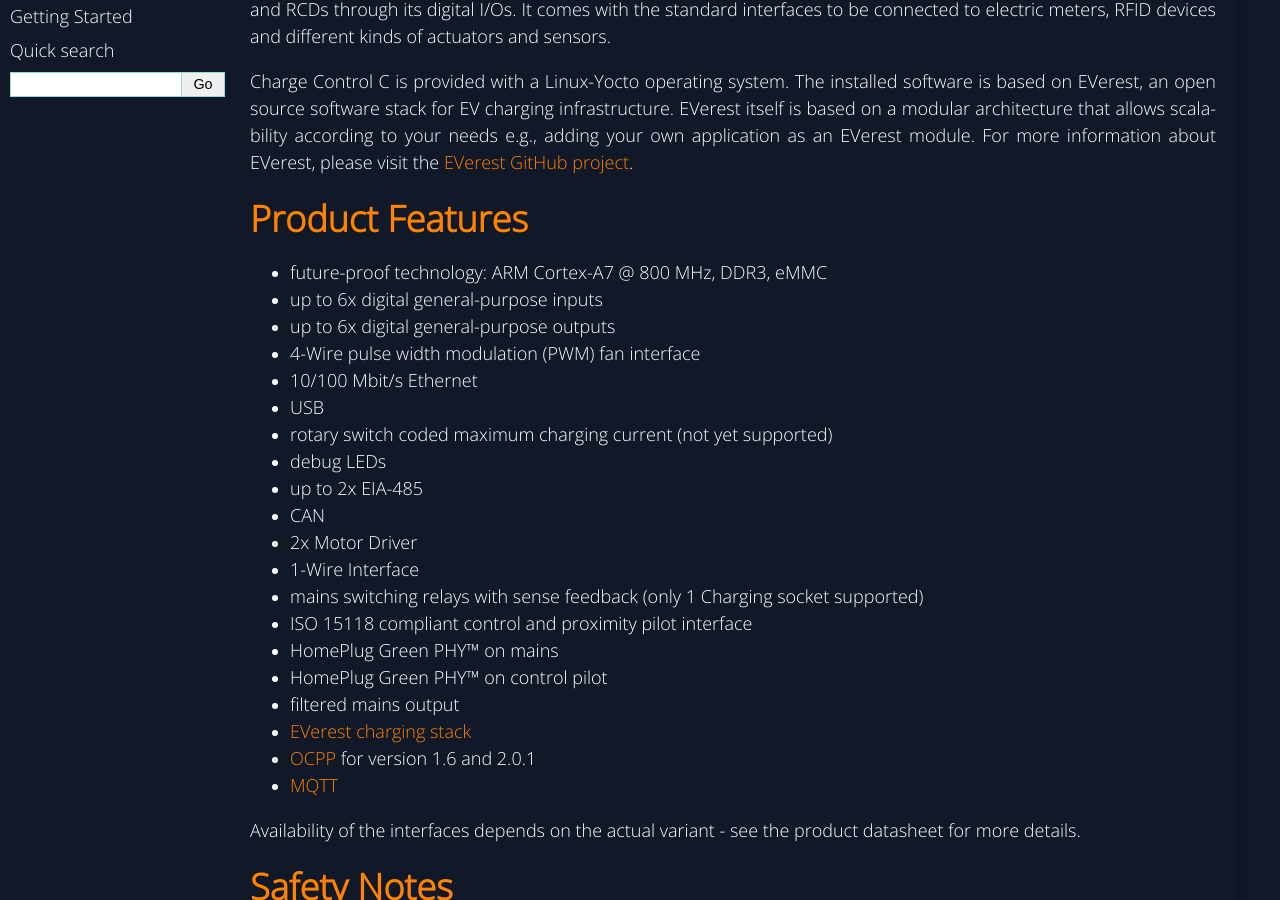
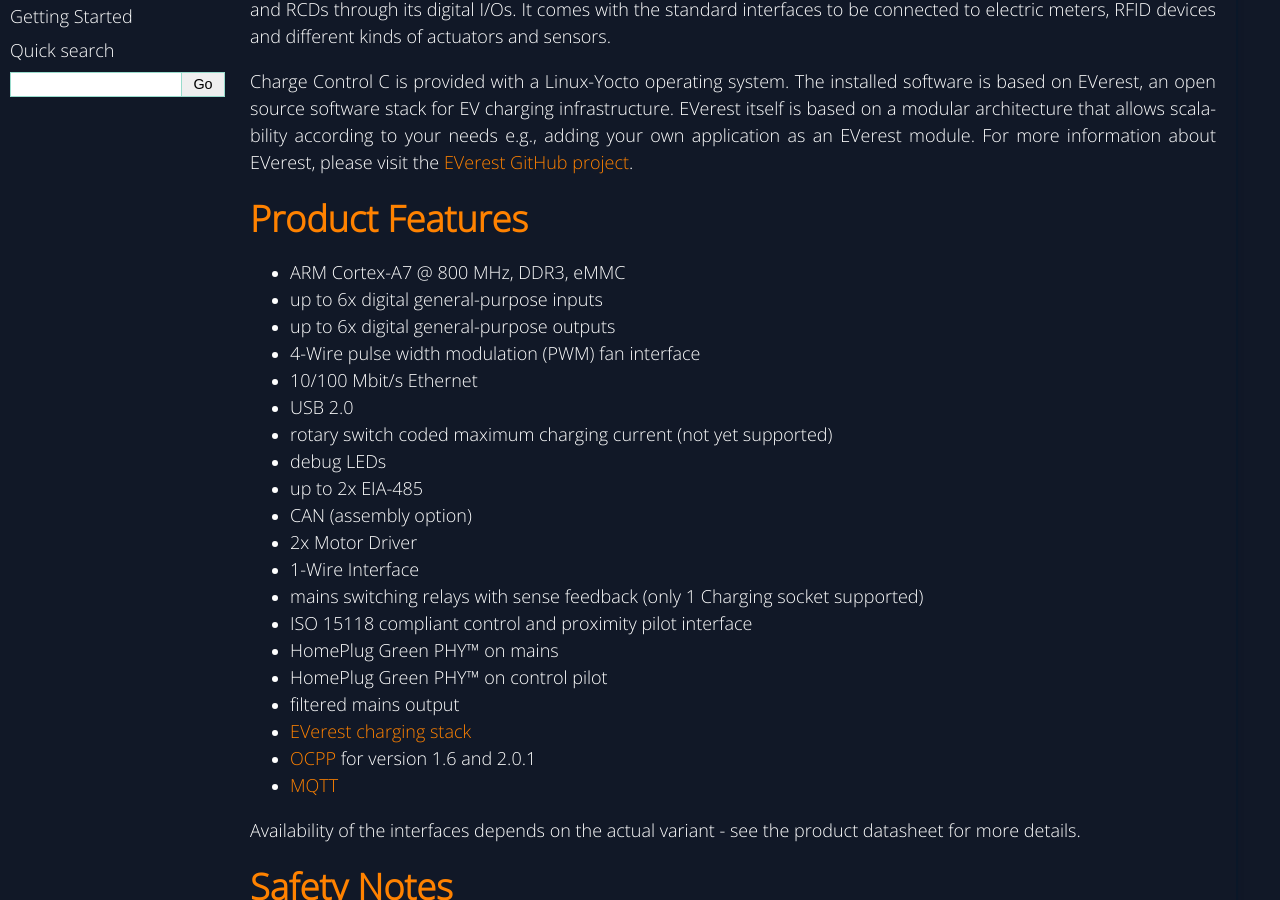
Before and after one commit to chargebyte/chargebyte-docs, a Sphinx documentation site: the page built from docs/source/introduction.rst, in a window 1280 px wide and 900 px high, scrolled down 469 px. Built offline with Sphinx 7.4.7, drawn with Linux system fonts in a browser that asks for light colours; some of the changed text lies outside the part shown.

Commit message:
Introduction: Clarify introduction
Some points in the introduction are misleading.

Signed-off-by: Stefan Wahren <stefan.wahren@chargebyte.com>

```diff
--- a/docs/source/introduction.rst
+++ b/docs/source/introduction.rst
@@ -29,16 +29,16 @@
 Product Features
 ----------------
 
-* future-proof technology: ARM Cortex-A7 @ 800 MHz, DDR3, eMMC
+* ARM Cortex-A7 @ 800 MHz, DDR3, eMMC
 * up to 6x digital general-purpose inputs
 * up to 6x digital general-purpose outputs
 * 4-Wire pulse width modulation (PWM) fan interface
 * 10/100 Mbit/s Ethernet
-* USB
+* USB 2.0
 * rotary switch coded maximum charging current (not yet supported)
 * debug LEDs
 * up to 2x EIA-485
-* CAN
+* CAN (assembly option)
 * 2x Motor Driver
 * 1-Wire Interface
 * mains switching relays with sense feedback (only 1 Charging socket supported)
```
Also changed, not shown: other parts of docs/source/introduction.rst (+9 -9 lines).
